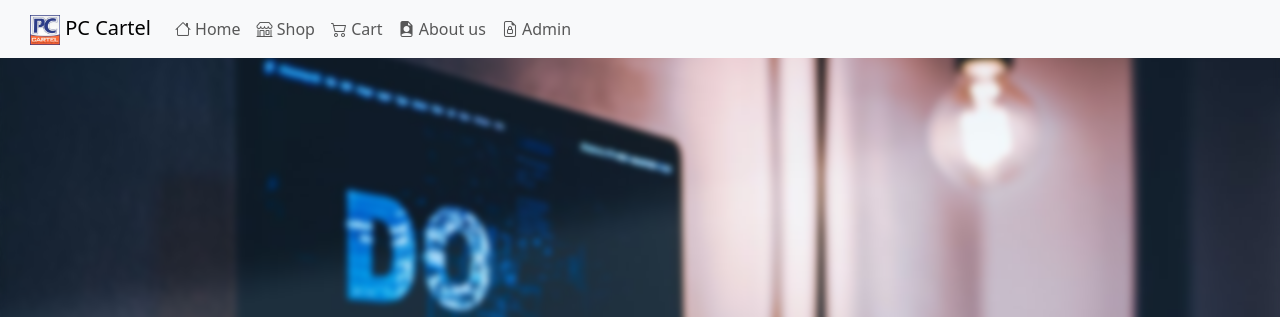
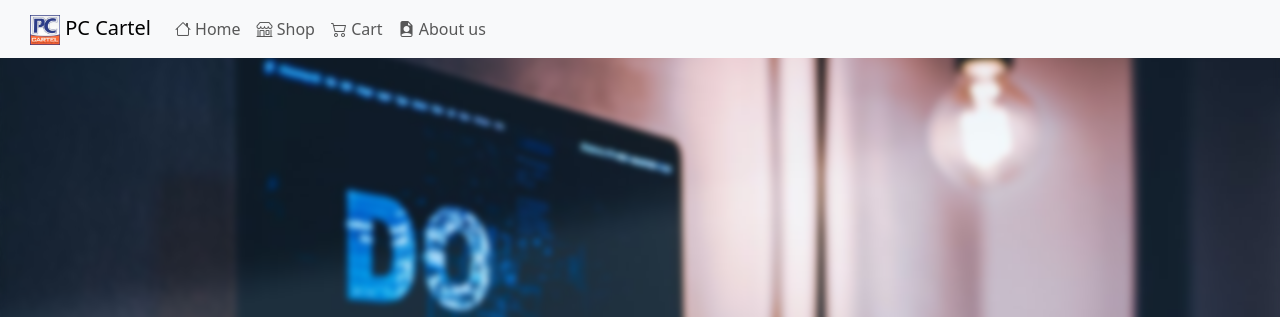
Before and after one commit to jlmrnl/pc-cartel-eCom, a PHP site: page /index.php in a window 1280 px wide. Shown: the top 317 px of the page. Run offline with PHP 8.4, Linux system fonts and the light colour scheme; some libraries are stand-ins or nearby versions.

Commit message:
Update navbar.php

```diff
--- a/navbar.php
+++ b/navbar.php
@@ -92,12 +92,6 @@
           About us
         </a>
       </li>
-      <li class="nav-item">
-        <a class="nav-link" href="Admin.php">
-        <i class="bi bi-file-earmark-lock"></i>
-          Admin
-        </a>
-      </li>
     </ul>
   </div>
 </nav>
```
